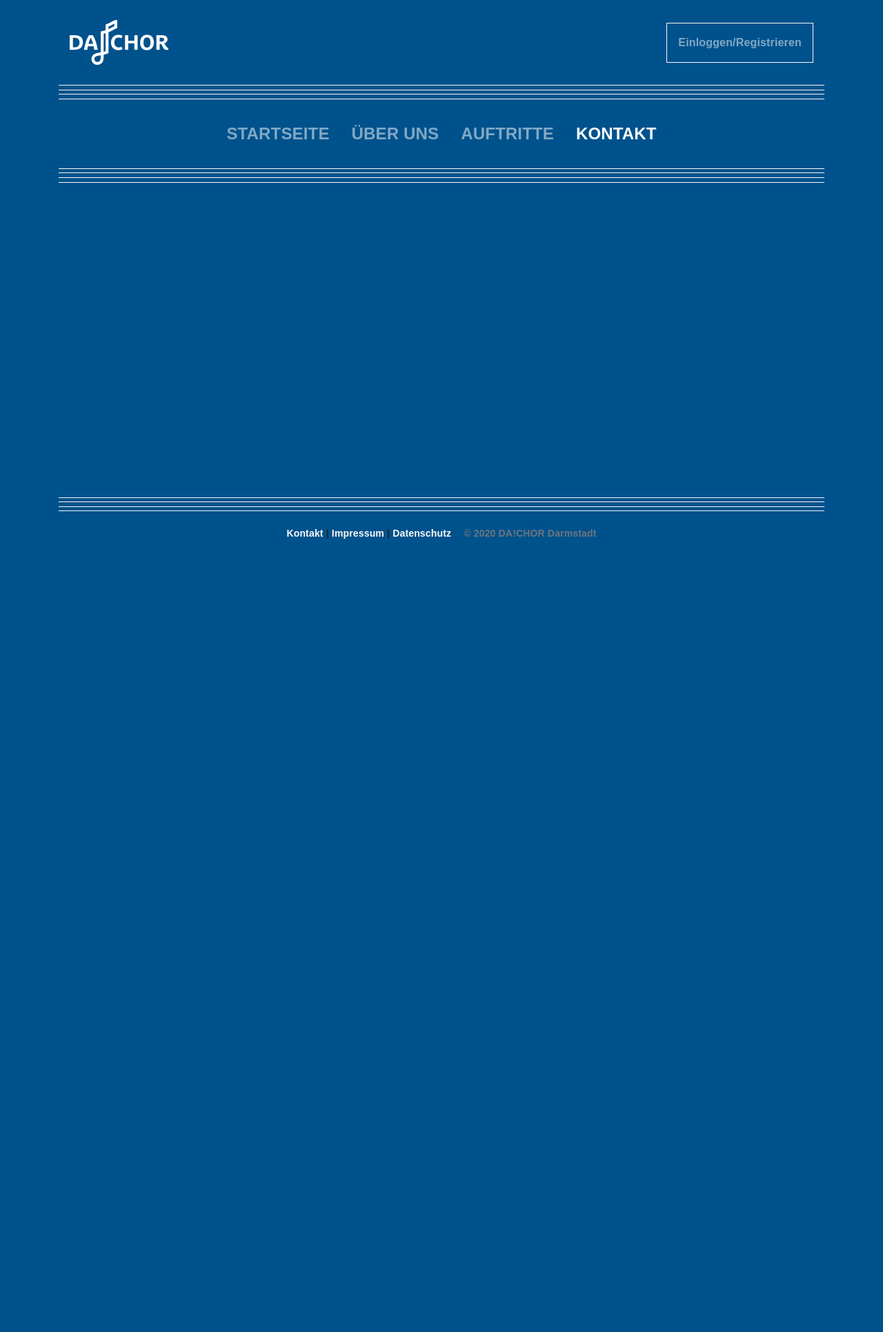
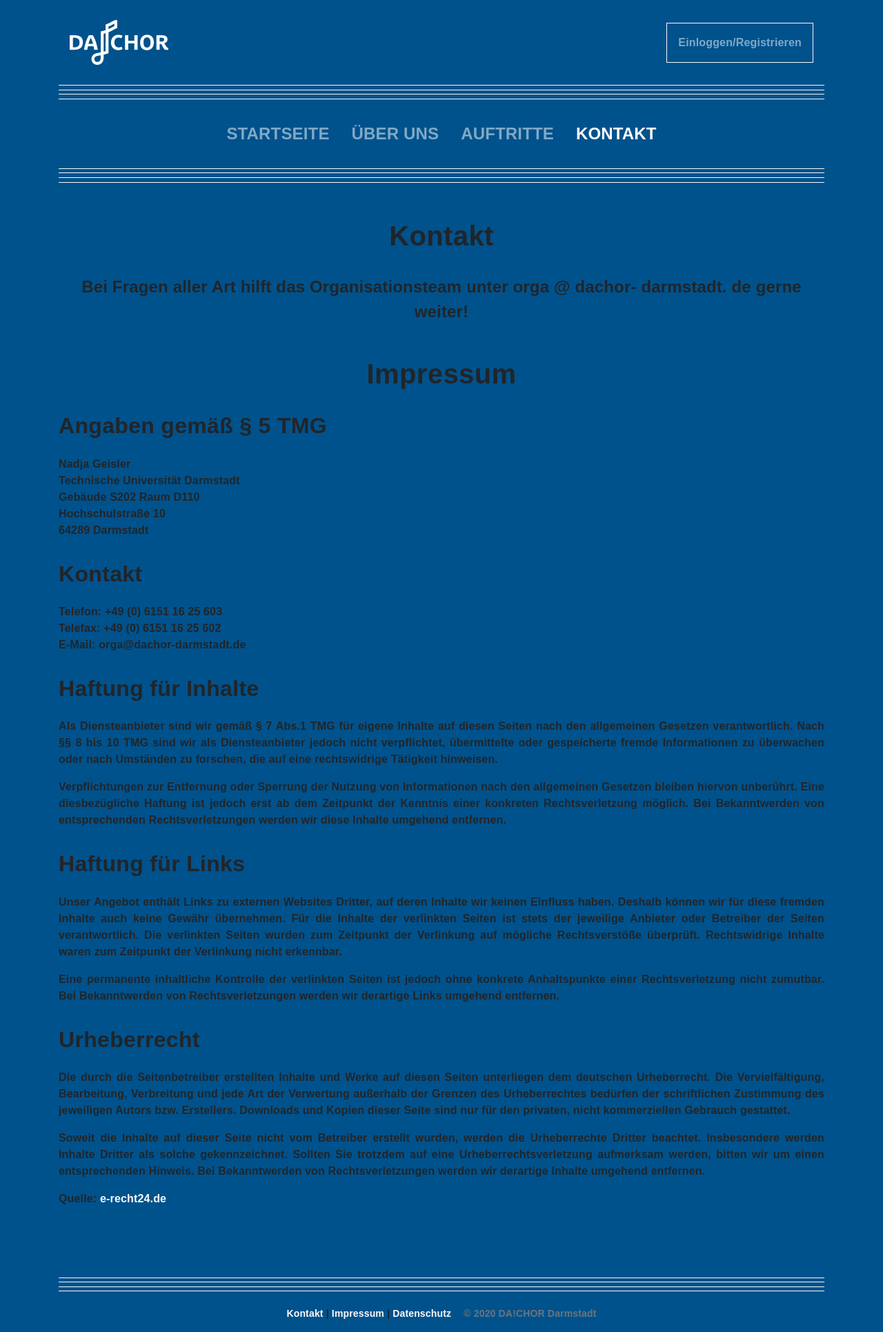
Before and after one commit to geislern/DACHOR-Website, a Django app: page /kontakt/ in a window 1280 px wide. Shown: the whole page at 69% size. Before the commit the page ends 781 px from the top, so only its background shows below. Run offline with Django 3.2, Linux system fonts and the light colour scheme; some libraries are stand-ins or nearby versions; some web fonts are replaced.

Commit message:
add contact information and impress

```diff
--- a/dachor_website/templates/dachor_website/contact.html
+++ b/dachor_website/templates/dachor_website/contact.html
@@ -1 +1,55 @@
 {% extends 'dachor_website/base.html' %}
+
+{% block content %}
+
+    <h2>Kontakt</h2>
+    <p class="text-large text-center">Bei Fragen aller Art hilft das Organisationsteam unter
+        orga<!-- >@. --> @<!--- >.@gibtsnicht --> dachor-<!-- @>. --> darmstadt.<!-- .xyz --> de
+        gerne weiter!</p>
+
+
+    <h2>Impressum</h2>
+
+    <h3>Angaben gem&auml;&szlig; &sect; 5 TMG</h3>
+    <p>Nadja Geisler<br/>
+        Technische Universit&auml;t Darmstadt<br/>
+        Geb&auml;ude S202 Raum D110<br/>
+        Hochschulstra&szlig;e 10<br/>
+        64289 Darmstadt</p>
+
+    <h3>Kontakt</h3>
+    <p>Telefon: +49 (0) 6151 16 25 603<br/>
+        Telefax: +49 (0) 6151 16 25 602<br/>
+        E-Mail: orga<!-- >@. -->@<!--- >.@gibtsnicht -->dachor-<!-- @>. -->darmstadt.<!-- .xyz -->de</p>
+
+    <h3>Haftung f&uuml;r Inhalte</h3>
+    <p>Als Diensteanbieter sind wir gem&auml;&szlig; &sect; 7 Abs.1 TMG f&uuml;r eigene Inhalte auf diesen Seiten nach
+        den allgemeinen Gesetzen verantwortlich. Nach &sect;&sect; 8 bis 10 TMG sind wir als Diensteanbieter jedoch
+        nicht verpflichtet, &uuml;bermittelte oder gespeicherte fremde Informationen zu &uuml;berwachen oder nach Umst&auml;nden
+        zu forschen, die auf eine rechtswidrige T&auml;tigkeit hinweisen.</p>
+    <p>Verpflichtungen zur Entfernung oder Sperrung der Nutzung von Informationen nach den allgemeinen Gesetzen bleiben
+        hiervon unber&uuml;hrt. Eine diesbez&uuml;gliche Haftung ist jedoch erst ab dem Zeitpunkt der Kenntnis einer
+        konkreten Rechtsverletzung m&ouml;glich. Bei Bekanntwerden von entsprechenden Rechtsverletzungen werden wir
+        diese Inhalte umgehend entfernen.</p>
+
+    <h3>Haftung f&uuml;r Links</h3>
+    <p>Unser Angebot enth&auml;lt Links zu externen Websites Dritter, auf deren Inhalte wir keinen Einfluss haben.
+        Deshalb k&ouml;nnen wir f&uuml;r diese fremden Inhalte auch keine Gew&auml;hr &uuml;bernehmen. F&uuml;r die
+        Inhalte der verlinkten Seiten ist stets der jeweilige Anbieter oder Betreiber der Seiten verantwortlich. Die
+        verlinkten Seiten wurden zum Zeitpunkt der Verlinkung auf m&ouml;gliche Rechtsverst&ouml;&szlig;e &uuml;berpr&uuml;ft.
+        Rechtswidrige Inhalte waren zum Zeitpunkt der Verlinkung nicht erkennbar.</p>
+    <p>Eine permanente inhaltliche Kontrolle der verlinkten Seiten ist jedoch ohne konkrete Anhaltspunkte einer
+        Rechtsverletzung nicht zumutbar. Bei Bekanntwerden von Rechtsverletzungen werden wir derartige Links umgehend
+        entfernen.</p> <h3>Urheberrecht</h3>
+    <p>Die durch die Seitenbetreiber erstellten Inhalte und Werke auf diesen Seiten unterliegen dem deutschen
+        Urheberrecht. Die Vervielf&auml;ltigung, Bearbeitung, Verbreitung und jede Art der Verwertung au&szlig;erhalb
+        der Grenzen des Urheberrechtes bed&uuml;rfen der schriftlichen Zustimmung des jeweiligen Autors bzw. Erstellers.
+        Downloads und Kopien dieser Seite sind nur f&uuml;r den privaten, nicht kommerziellen Gebrauch gestattet.</p>
+    <p>Soweit die Inhalte auf dieser Seite nicht vom Betreiber erstellt wurden, werden die Urheberrechte Dritter
+        beachtet. Insbesondere werden Inhalte Dritter als solche gekennzeichnet. Sollten Sie trotzdem auf eine
+        Urheberrechtsverletzung aufmerksam werden, bitten wir um einen entsprechenden Hinweis. Bei Bekanntwerden von
+        Rechtsverletzungen werden wir derartige Inhalte umgehend entfernen.</p>
+
+    <p>Quelle: <a href="https://www.e-recht24.de">e-recht24.de</a></p>
+
+{% endblock %}
```
